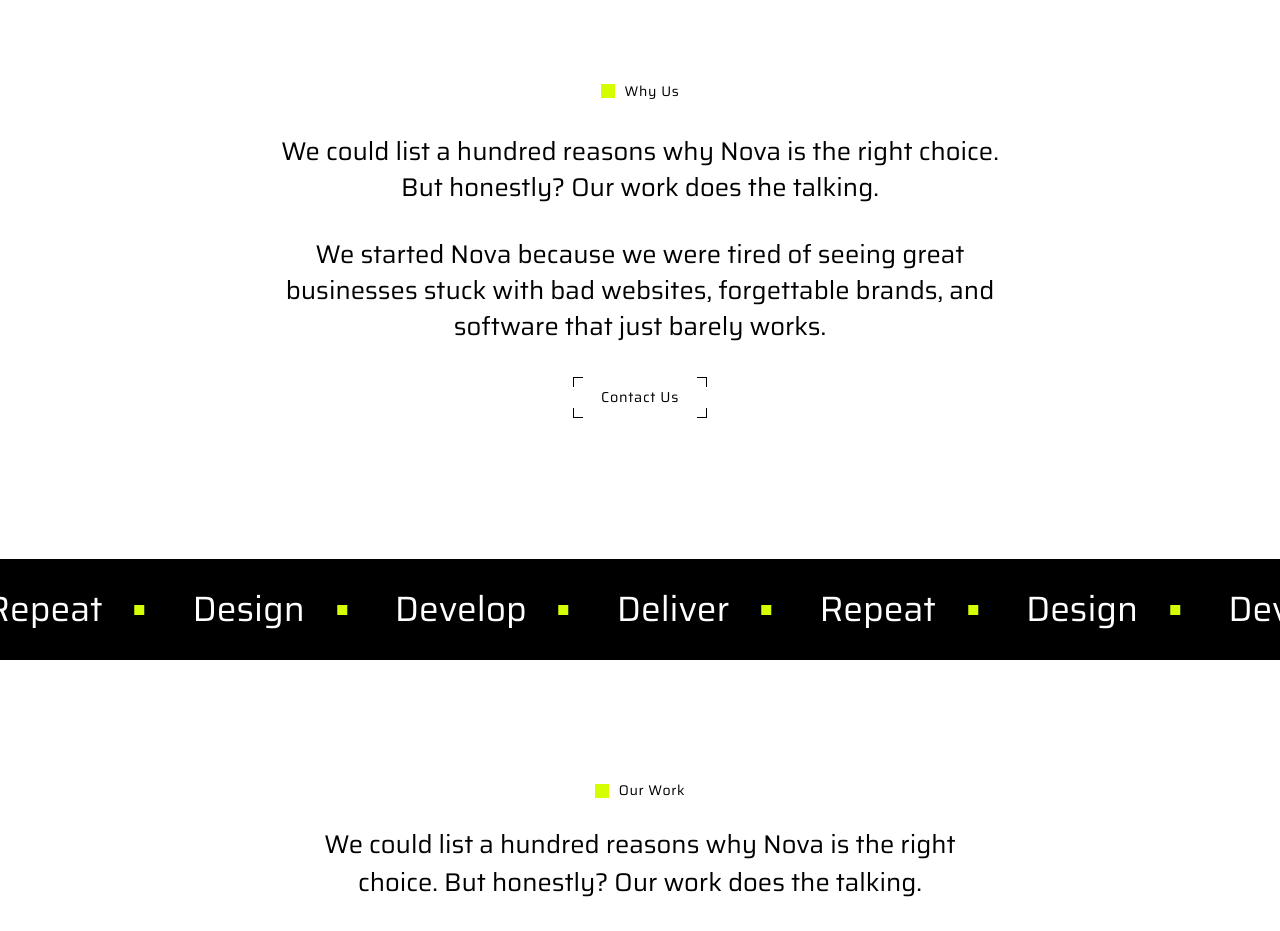
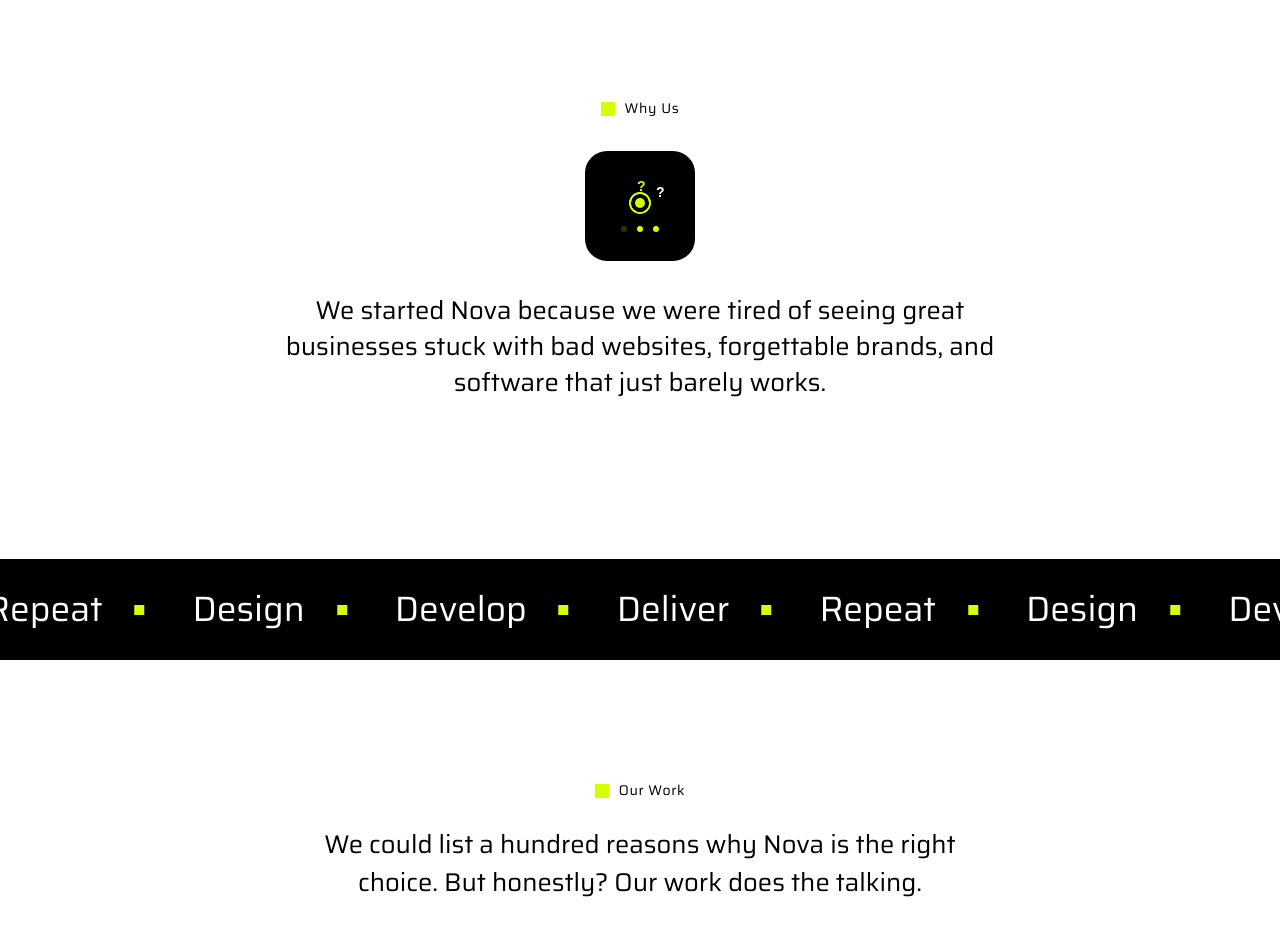
Before and after one commit to novahq-builds/Nova-Website, a Next.js app in the folder nova-website/: page / in a window 1280 px wide. Shown: the part 6100-7031 px from the top of the page. Built offline with nearby package versions, Linux system fonts and the light colour scheme.

Commit message:
added GIF

```diff
--- a/nova-website/components/HeroSection/HeroSection.tsx
+++ b/nova-website/components/HeroSection/HeroSection.tsx
@@ -50,7 +50,7 @@
           animate="visible"
           custom={0.5}
         >
-          <em>Digital solutions studio</em> built for brands that want to
+          <em>Digital solutions studio </em> built for brands that want to
           stand&nbsp;out, scale&nbsp;up, and ship&nbsp;fast.
         </motion.p>
 
--- a/nova-website/components/WhyUsSection/WhyUsSection.tsx
+++ b/nova-website/components/WhyUsSection/WhyUsSection.tsx
@@ -17,7 +17,6 @@
 
   return (
     <section className={styles.section}>
-      {/* Main Content */}
       <div className={styles.content}>
         <motion.div
           className={styles.labelRow}
@@ -31,17 +30,23 @@
           <span className={styles.label}>Why Us</span>
         </motion.div>
 
-        <motion.h2
-          className={styles.headingPrimary}
+        {/* Two GIFs side by side */}
+        <motion.div
+          className={styles.gifRow}
           variants={fadeUp}
           initial="hidden"
           whileInView="visible"
           viewport={{ once: true, amount: 0.3 }}
-          custom={0.15}
+          custom={0.1}
         >
-          We could list a hundred reasons why Nova is the right choice. But
-          honestly? Our work does the talking.
-        </motion.h2>
+          <div className={styles.gifItem}>
+            <img
+              src="/images/thinking.svg"
+              alt="Thinking"
+              className={styles.gif}
+            />
+          </div>
+        </motion.div>
 
         <motion.p
           className={styles.headingSecondary}
@@ -49,28 +54,12 @@
           initial="hidden"
           whileInView="visible"
           viewport={{ once: true, amount: 0.3 }}
-          custom={0.3}
+          custom={0.35}
         >
           We started Nova because we were tired of seeing great businesses stuck
           with bad websites, forgettable brands, and software that just barely
           works.
         </motion.p>
-
-        <motion.a
-          href="#contact"
-          className={styles.contactBtn}
-          variants={fadeUp}
-          initial="hidden"
-          whileInView="visible"
-          viewport={{ once: true, amount: 0.3 }}
-          custom={0.45}
-        >
-          <span className={styles.corner} data-pos="tl" />
-          <span className={styles.corner} data-pos="tr" />
-          Contact Us
-          <span className={styles.corner} data-pos="bl" />
-          <span className={styles.corner} data-pos="br" />
-        </motion.a>
       </div>
 
       {/* Ticker Bar */}
```
Also changed, not shown: nova-website/public/images/thinking.svg (added).
